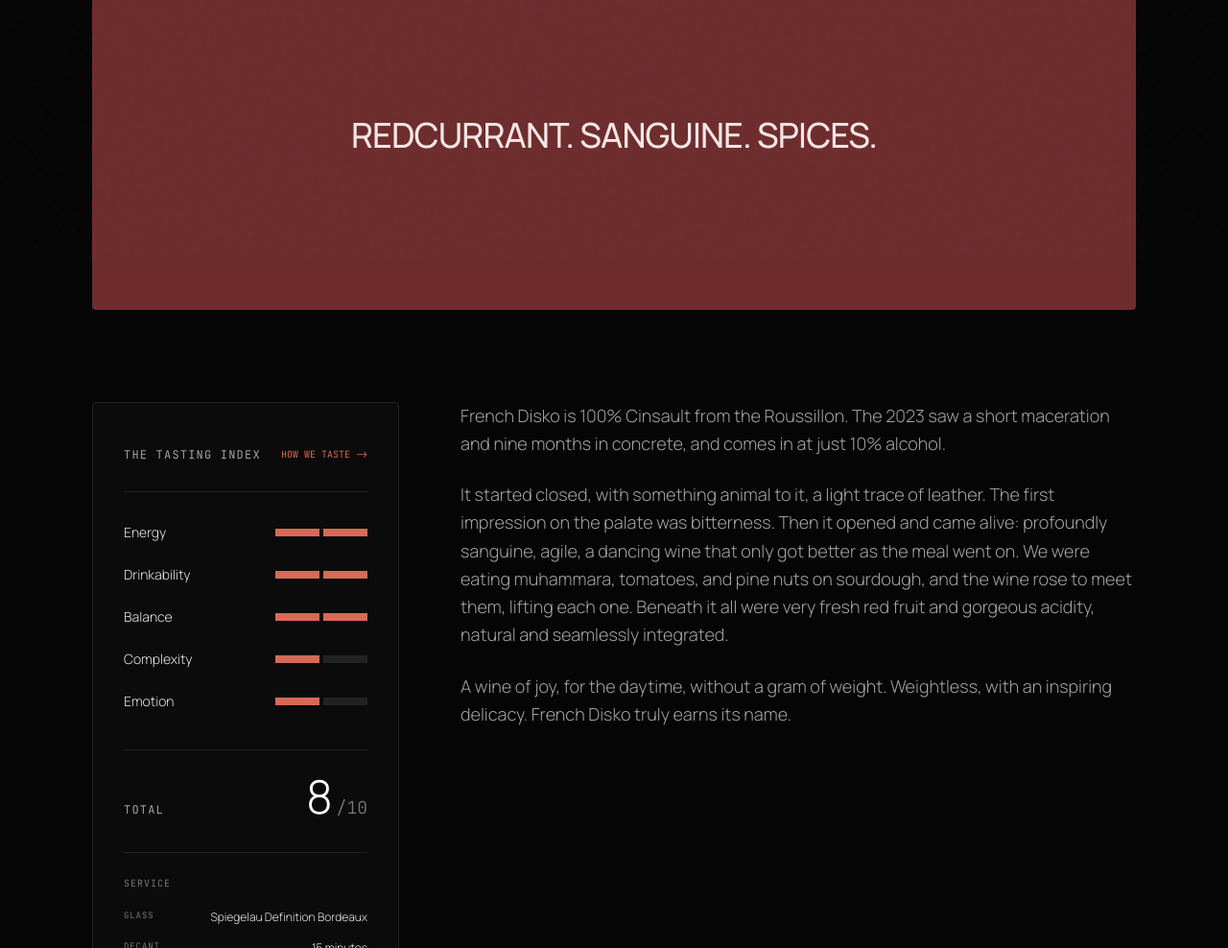
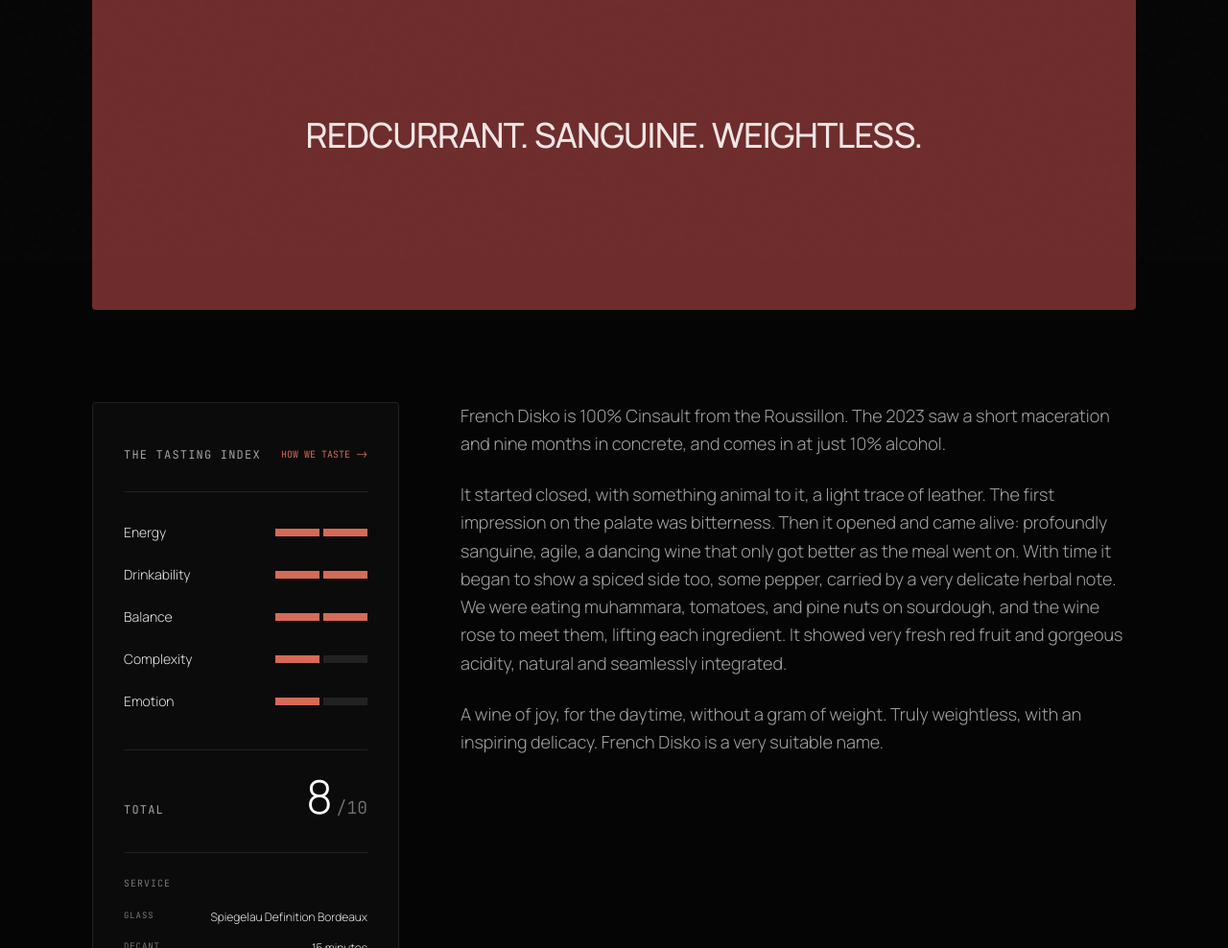
Before and after one commit to pazzolini/enoversa, an Astro site: page /selections/domaine-matassa-french-disko-2023 in a window 1280 px wide. Shown: the part 528-1516 px from the top of the page at 96% size. Built offline with nearby package versions, Linux system fonts and the light colour scheme; Astro itself is replaced by a stand-in of ours.

Commit message:
Changed French Disko

```diff
--- a/scripts/render-instagram-assets.mjs
+++ b/scripts/render-instagram-assets.mjs
@@ -268,7 +268,7 @@
       .portrait-place { color: var(--paper); background: var(--black); }
       .portrait-place::after { display: none; }
       .portrait-place > img { position: absolute; inset: 0; width: 100%; height: 100%; object-fit: cover; object-position: 50% 50%; }
-      .portrait-place::before { content: ""; position: absolute; z-index: 1; inset: 0; background: linear-gradient(180deg, rgba(5,5,5,.5), transparent 24%, transparent 68%, rgba(5,5,5,.75)); }
+      .portrait-place::before { content: ""; position: absolute; z-index: 1; inset: 0; background: linear-gradient(180deg, rgba(5,5,5,.68), transparent 27%, transparent 68%, rgba(5,5,5,.75)); }
       .portrait-place header { position: absolute; z-index: 2; top: 70px; left: 70px; right: 70px; }
       .portrait-place footer { position: absolute; z-index: 2; left: 70px; right: 70px; bottom: 70px; font-size: 16px; line-height: 1.5; }
     `,
@@ -313,7 +313,7 @@
       .portrait-wines .photo-panel img { width: 100%; height: 100%; object-fit: cover; object-position: 52% 50%; display: block; }
       .portrait-wines section { position: absolute; left: 70px; right: 70px; top: 824px; bottom: 70px; }
       .portrait-wines section > p { margin: 42px 0 0; max-width: 900px; font-size: 53px; font-weight: 300; line-height: 1.18; letter-spacing: -.045em; }
-      .portrait-wines footer { position: absolute; left: 0; bottom: 0; font-size: 15px; color: #5c5a55; }
+      .portrait-wines footer { position: absolute; left: 0; bottom: 24px; font-size: 18px; color: #4a4844; }
     `,
   },
   {
@@ -329,7 +329,7 @@
         </header>
         <section class="website-vibe-card">
           <div class="vibe-tags"><span>Carbonic</span><span>Natural</span></div>
-          <p>Redcurrant.<br>Sanguine.<br>Spices.</p>
+          <p>Redcurrant.<br>Sanguine.<br>Weightless.</p>
         </section>
         <footer class="website-data-strip">
           <div><span>Vintage</span><strong>2023</strong></div>
--- a/src/content/selections/domaine-matassa-french-disko-2023.md
+++ b/src/content/selections/domaine-matassa-french-disko-2023.md
@@ -8,7 +8,7 @@
 grapes: "Cinsault"
 price: "42 €"
 tags: ["Carbonic", "Natural"]
-vibe: "Redcurrant. Sanguine. Spices."
+vibe: "Redcurrant. Sanguine. Weightless."
 metrics:
   liveliness: 2
   drinkability: 2
@@ -26,6 +26,6 @@
 
 French Disko is 100% Cinsault from the Roussillon. The 2023 saw a short maceration and nine months in concrete, and comes in at just 10% alcohol.
 
-It started closed, with something animal to it, a light trace of leather. The first impression on the palate was bitterness. Then it opened and came alive: profoundly sanguine, agile, a dancing wine that only got better as the meal went on. We were eating muhammara, tomatoes, and pine nuts on sourdough, and the wine rose to meet them, lifting each one. Beneath it all were very fresh red fruit and gorgeous acidity, natural and seamlessly integrated.
+It started closed, with something animal to it, a light trace of leather. The first impression on the palate was bitterness. Then it opened and came alive: profoundly sanguine, agile, a dancing wine that only got better as the meal went on. With time it began to show a spiced side too, some pepper, carried by a very delicate herbal note. We were eating muhammara, tomatoes, and pine nuts on sourdough, and the wine rose to meet them, lifting each ingredient. It showed very fresh red fruit and gorgeous acidity, natural and seamlessly integrated.
 
-A wine of joy, for the daytime, without a gram of weight. Weightless, with an inspiring delicacy. French Disko truly earns its name.
+A wine of joy, for the daytime, without a gram of weight. Truly weightless, with an inspiring delicacy. French Disko is a very suitable name.
```
Also changed, not shown: social/instagram/portraits/marzagana-elementales/02-place.png, social/instagram/portraits/marzagana-elementales/04-el-roque.png, social/instagram/selections/french-disko-2023/01-card.png.
